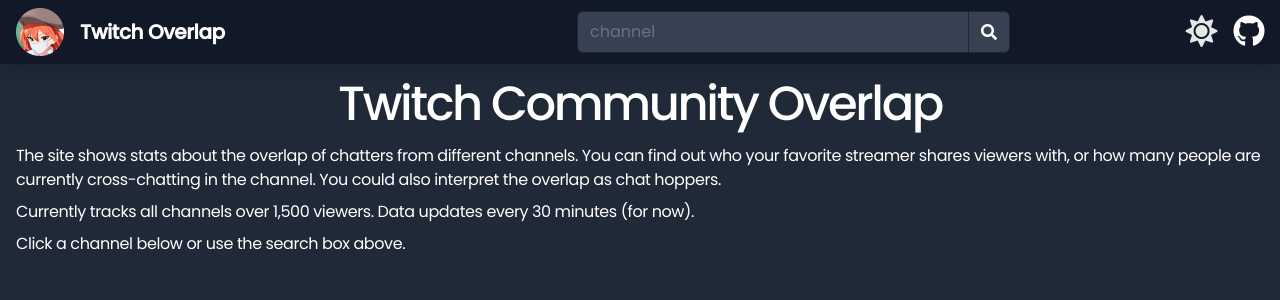
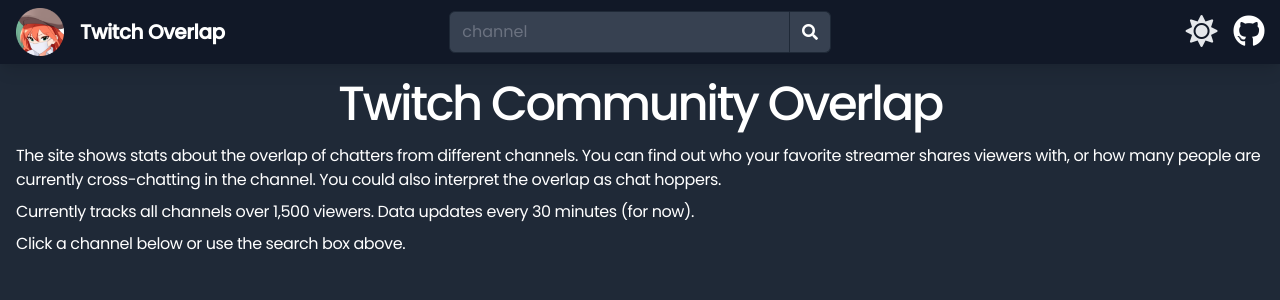
Before and after one commit to snoww/TwitchOverlap, an ASP.NET Core app: template TwitchOverlap/Views/Home/Index.cshtml in a window 1280 px wide. Shown: the top 300 px of the page. Run offline with ASP.NET Core 8, Linux system fonts and the light colour scheme; the template is opened without the code that fills it, so the values that code supplies are empty; style sheets or scripts are compiled from the project's sources; some libraries are stand-ins or nearby versions.

Commit message:
fix search bar alignment

```diff
--- a/TwitchOverlap/Views/Shared/_Layout.cshtml
+++ b/TwitchOverlap/Views/Shared/_Layout.cshtml
@@ -40,8 +40,8 @@
             <input type="text" id="search-channel" class="dark:bg-gray-700 focus:ring-pink-500 dark:focus:ring-pink-900 focus:border-pink-500 dark:focus:border-pink-900 border-gray-300 dark:border-gray-800 border block rounded-none rounded-l-md z-10 w-40 sm:w-full md:w-1/2" placeholder="channel">
             <span class="border-gray-300 dark:border-gray-800 dark:bg-gray-700 hover:text-pink-500 inline-flex items-center px-3 border border-l-0 rounded-r-md cursor-pointer" onclick="window.location.href = '/'"><i class="fas fa-search"></i></span>
         </div>
-        <div class="flex">
-            <button class="text-right flex-1 mr-4 text-gray-700 dark:text-gray-200 hover:text-pink-500 dark:hover:text-pink-800 focus:outline-none" id="toggle-dark" onclick="toggleDark()">
+        <div class="flex-1 flex justify-end">
+            <button class="mr-4 text-gray-700 dark:text-gray-200 hover:text-pink-500 dark:hover:text-pink-800 focus:outline-none" id="toggle-dark" onclick="toggleDark()">
                 <i id="dark-icon" class="fas fa-sun fa-2x"></i>
             </button>
             <a class="mr-4 hover:text-pink-500" href="https://github.com/snoww/twitchoverlapapi"><i class="fab fa-github fa-2x"></i></a>
```
